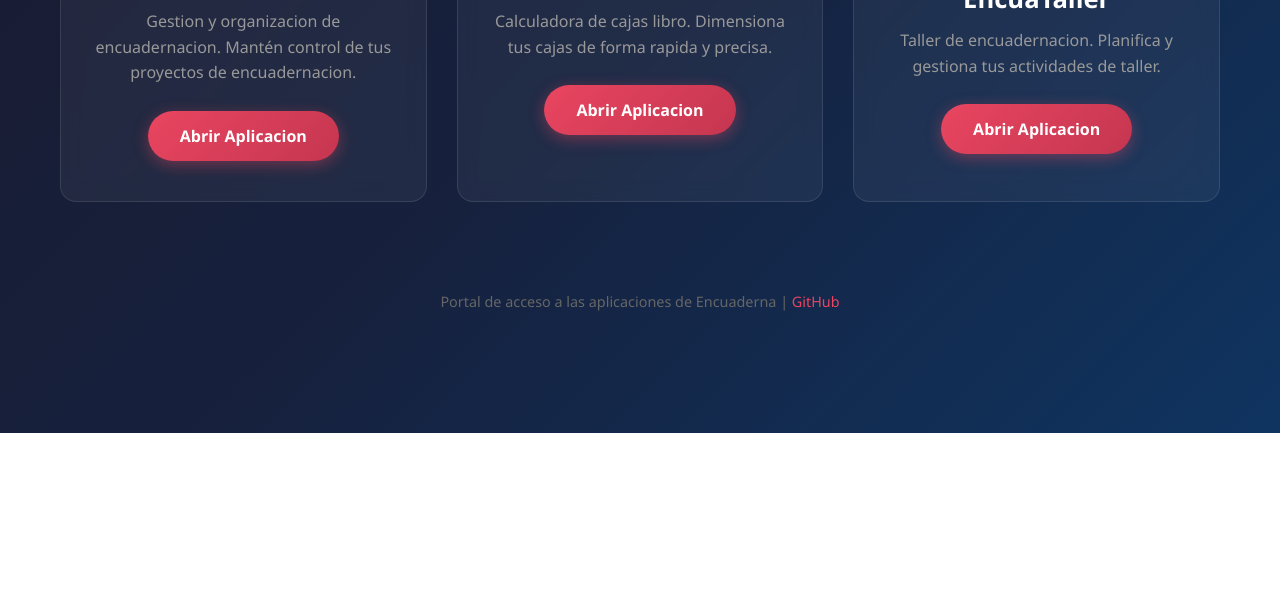
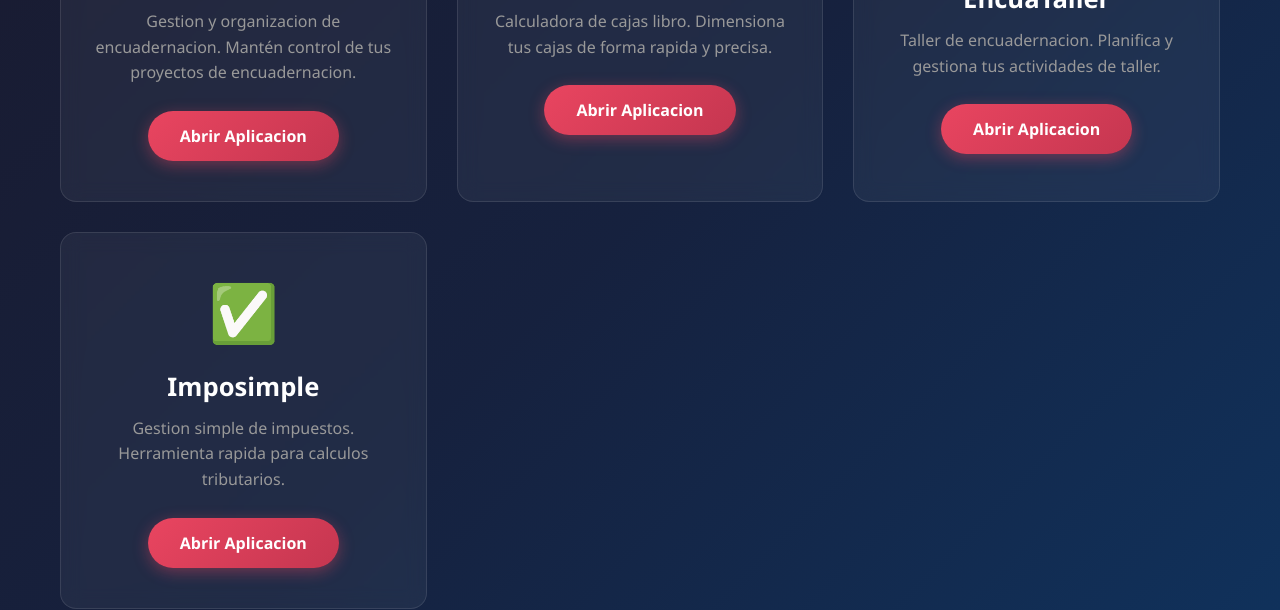
Before and after one commit to encuaderna/encuaderna-apps, a plain HTML site: page index.html in a window 1280 px wide. Shown: the part 367-977 px from the top of the page. Before the commit the page ends 800 px from the top, so only its background shows below. Drawn offline with Linux system fonts and the light colour scheme.

Commit message:
Update index.html

```diff
--- a/index.html
+++ b/index.html
@@ -128,6 +128,12 @@
                 <p>Taller de encuadernacion. Planifica y gestiona tus actividades de taller.</p>
                 <a href="https://encuaderna.github.io/encuataller/" target="_blank">Abrir Aplicacion</a>
             </div>
+                        <div class="app-card" onclick="window.location.href='https://encuaderna.github.io/imposimple/'">
+                <div class="app-icon">&#9989;</div>
+                <h2>Imposimple</h2>
+                <p>Gestion simple de impuestos. Herramienta rapida para calculos tributarios.</p>
+                <a href="https://encuaderna.github.io/imposimple/" target="_blank">Abrir Aplicacion</a>
+            </div>
         </div>
         <footer>
             <p>Portal de acceso a las aplicaciones de Encuaderna | <a href="https://github.com/encuaderna" target="_blank">GitHub</a></p>
```
